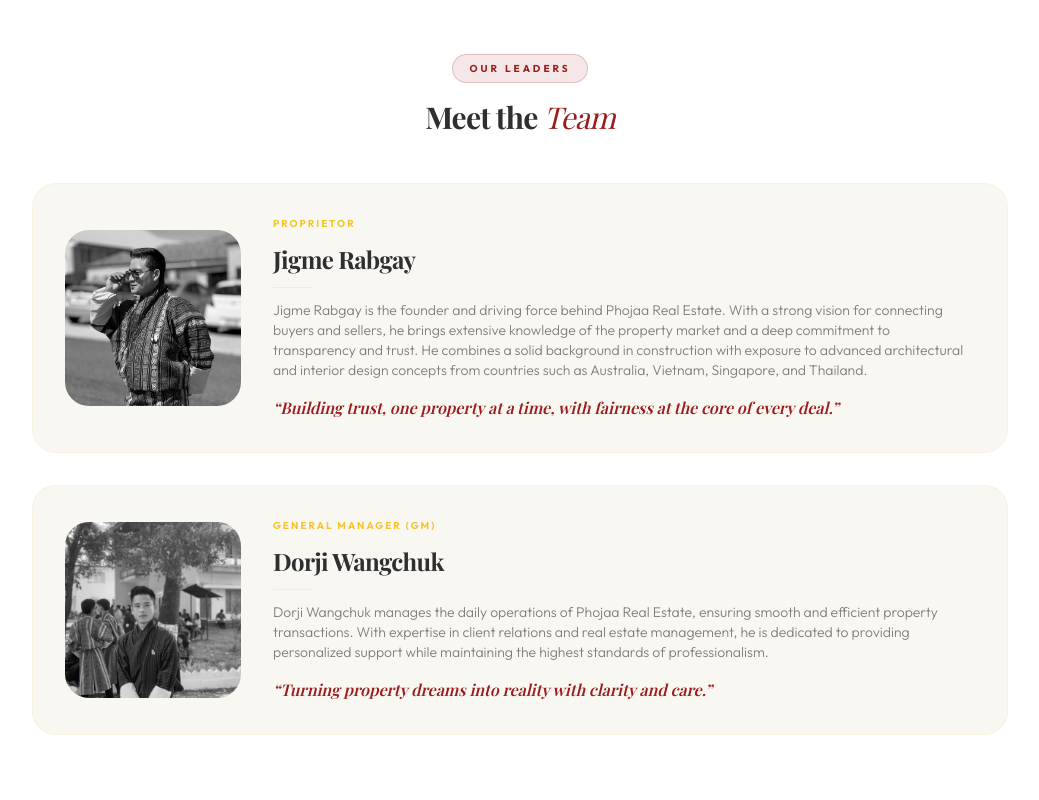
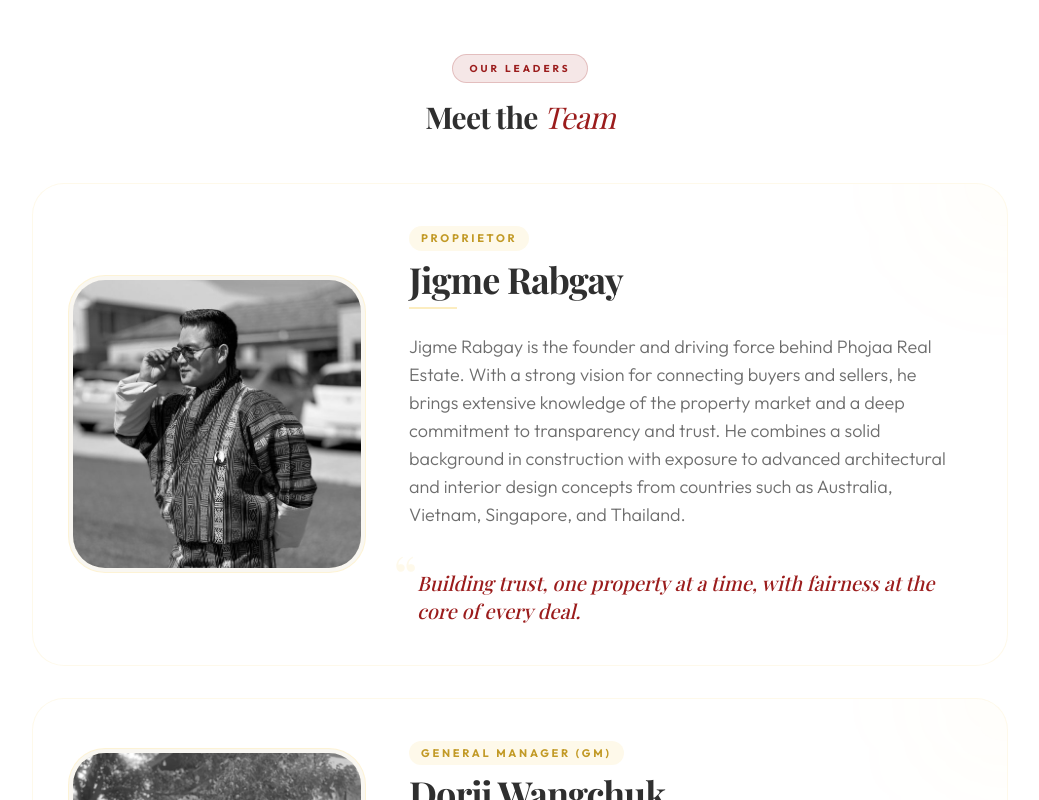
Before and after one commit to YouKnowGuru/Rigsel-Luxury-Real-Estate, a Next.js app: page /about in a window 1280 px wide. Shown: the part 3540-4340 px from the top of the page, without its empty margins (120-1159 px from the left). Built offline with nearby package versions, Linux system fonts and the light colour scheme.

Commit message:
design: enhance team member photos with larger sizes and premium styling

```diff
--- a/src/app/about/page.tsx
+++ b/src/app/about/page.tsx
@@ -310,29 +310,45 @@
             ].map((member) => (
               <motion.div
                 key={member.name}
-                initial={{ opacity: 0, y: 20 }}
+                initial={{ opacity: 0, y: 30 }}
                 whileInView={{ opacity: 1, y: 0 }}
                 viewport={{ once: true }}
-                className="flex flex-col sm:flex-row items-center gap-5 md:gap-8 bg-[#F9F7F2] p-4 md:p-8 rounded-xl md:rounded-2xl border border-bhutan-gold/10 hover:shadow-lg transition-all group"
+                className="flex flex-col lg:flex-row items-center gap-8 md:gap-12 bg-white/50 backdrop-blur-sm p-6 md:p-10 rounded-3xl md:rounded-[2rem] border border-bhutan-gold/10 hover:border-bhutan-gold/30 hover:shadow-2xl hover:shadow-bhutan-gold/5 transition-all duration-700 group relative overflow-hidden"
               >
-                <div className="w-28 h-28 md:w-44 md:h-44 flex-shrink-0 rounded-xl md:rounded-2xl overflow-hidden relative">
+                {/* Decorative Background Pattern */}
+                <div className="absolute top-0 right-0 w-32 h-32 bg-bhutan-gold/5 rounded-full -mr-16 -mt-16 blur-3xl group-hover:bg-bhutan-red/5 transition-colors duration-700" />
+
+                <div className="w-40 h-40 sm:w-56 sm:h-56 md:w-72 md:h-72 flex-shrink-0 rounded-2xl md:rounded-3xl overflow-hidden relative ring-1 ring-bhutan-gold/20 ring-offset-4 ring-offset-[#F9F7F2] group-hover:ring-bhutan-red/30 transition-all duration-700">
                   <NextImage
                     src={member.image}
                     alt={member.name}
                     fill
-                    className="object-cover grayscale group-hover:grayscale-0 transition-all duration-500"
+                    className="object-cover grayscale group-hover:grayscale-0 group-hover:scale-110 transition-all duration-700"
                   />
+                  <div className="absolute inset-0 bg-gradient-to-t from-bhutan-dark/20 to-transparent opacity-0 group-hover:opacity-100 transition-opacity duration-700" />
                 </div>
-                <div className="flex-1 text-center sm:text-left space-y-2 md:space-y-3">
-                  <p className="text-bhutan-gold text-[9px] md:text-[10px] font-bold uppercase tracking-[0.2em]">{member.role}</p>
-                  <h3 className="font-serif text-lg md:text-2xl font-bold text-bhutan-dark">{member.name}</h3>
-                  <div className="h-px w-10 bg-bhutan-gold/20 mx-auto sm:mx-0" />
-                  <p className="text-bhutan-dark/60 text-xs md:text-sm leading-relaxed font-light">
+
+                <div className="flex-1 text-center lg:text-left space-y-4 md:space-y-6 relative z-10">
+                  <div className="space-y-2">
+                    <p className="inline-block px-3 py-1 rounded-full bg-bhutan-gold/10 text-bhutan-gold-dark text-[10px] md:text-[11px] font-bold uppercase tracking-[0.25em]">
+                      {member.role}
+                    </p>
+                    <h3 className="font-serif text-2xl md:text-4xl font-bold text-bhutan-dark group-hover:text-bhutan-red transition-colors duration-500">
+                      {member.name}
+                    </h3>
+                    <div className="h-0.5 w-12 bg-bhutan-gold/30 mx-auto lg:mx-0 group-hover:w-24 group-hover:bg-bhutan-red/40 transition-all duration-500" />
+                  </div>
+
+                  <p className="text-bhutan-dark/70 text-sm md:text-lg leading-relaxed font-light max-w-2xl">
                     {member.desc}
                   </p>
-                  <p className="text-bhutan-red text-sm md:text-base italic font-serif font-semibold pt-1">
-                    &ldquo;{member.quote}&rdquo;
-                  </p>
+
+                  <div className="relative pt-4">
+                    <span className="absolute -top-2 -left-4 text-4xl md:text-6xl text-bhutan-gold/10 font-serif leading-none">&ldquo;</span>
+                    <p className="text-bhutan-red text-base md:text-xl italic font-serif font-medium pl-2">
+                      {member.quote}
+                    </p>
+                  </div>
                 </div>
               </motion.div>
             ))}
```
